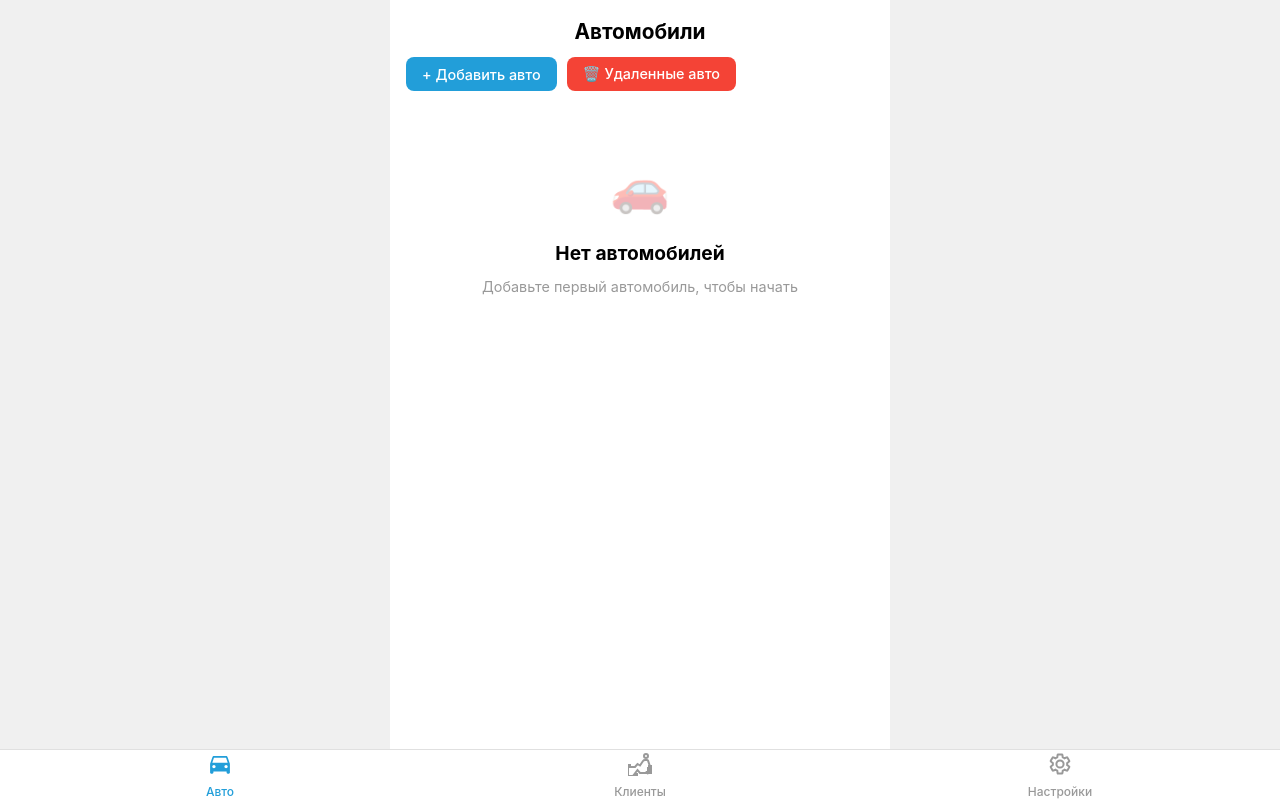
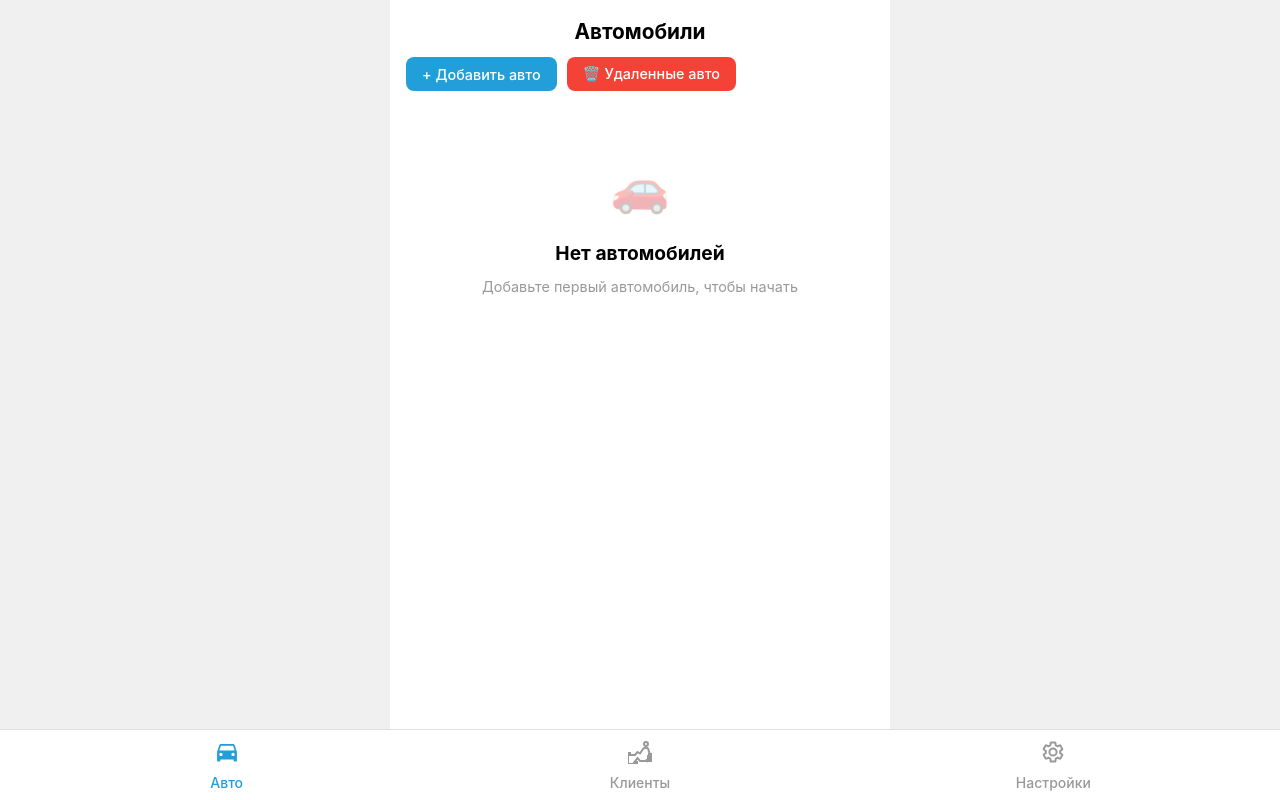
Before and after one commit to khudov1981/car-rental-admin1, a React (Vite) app: page / in a window 1280 px wide. Built offline with nearby package versions, Linux system fonts and the light colour scheme.

Commit message:
Уменьшены отступы между иконкой и текстом в навигационной панели

```diff
--- a/src/components/Navigation.css
+++ b/src/components/Navigation.css
@@ -6,10 +6,10 @@
   display: flex;
   justify-content: space-around;
   align-items: center;
-  height: 50px;
+  height: 70px;
   background: var(--tg-theme-bg-color, #ffffff);
   border-top: 1px solid var(--tg-theme-hint-color, #e0e0e0);
-  padding: 0 10px;
+  padding: 0 20px;
   backdrop-filter: blur(10px);
 }
 
@@ -22,18 +22,18 @@
   border: none;
   color: var(--tg-theme-hint-color, #999999);
   cursor: pointer;
-  padding: 5px 10px;
-  border-radius: 10px;
+  padding: 10px 15px;
+  border-radius: 15px;
   transition: all 0.3s ease;
   flex: 1;
   height: 100%;
-  margin: 0 4px;
+  margin: 0 8px;
 }
 
 .nav-button:hover {
   background: var(--tg-theme-secondary-bg-color, #f0f0f0);
   color: var(--tg-theme-text-color, #000000);
-  transform: translateY(-2px);
+  transform: translateY(-3px);
 }
 
 .nav-button.active {
@@ -41,7 +41,7 @@
 }
 
 .nav-button .icon {
-  font-size: 18px;
+  font-size: 24px;
   margin-bottom: 2px;
   transition: all 0.3s ease;
 }
@@ -51,11 +51,11 @@
 }
 
 .nav-button span {
-  font-size: 12px;
+  font-size: 14px;
   font-weight: 500;
   margin-top: 2px;
 }
 
 .page-content {
-  padding-bottom: 60px;
+  padding-bottom: 90px;
 }
```
